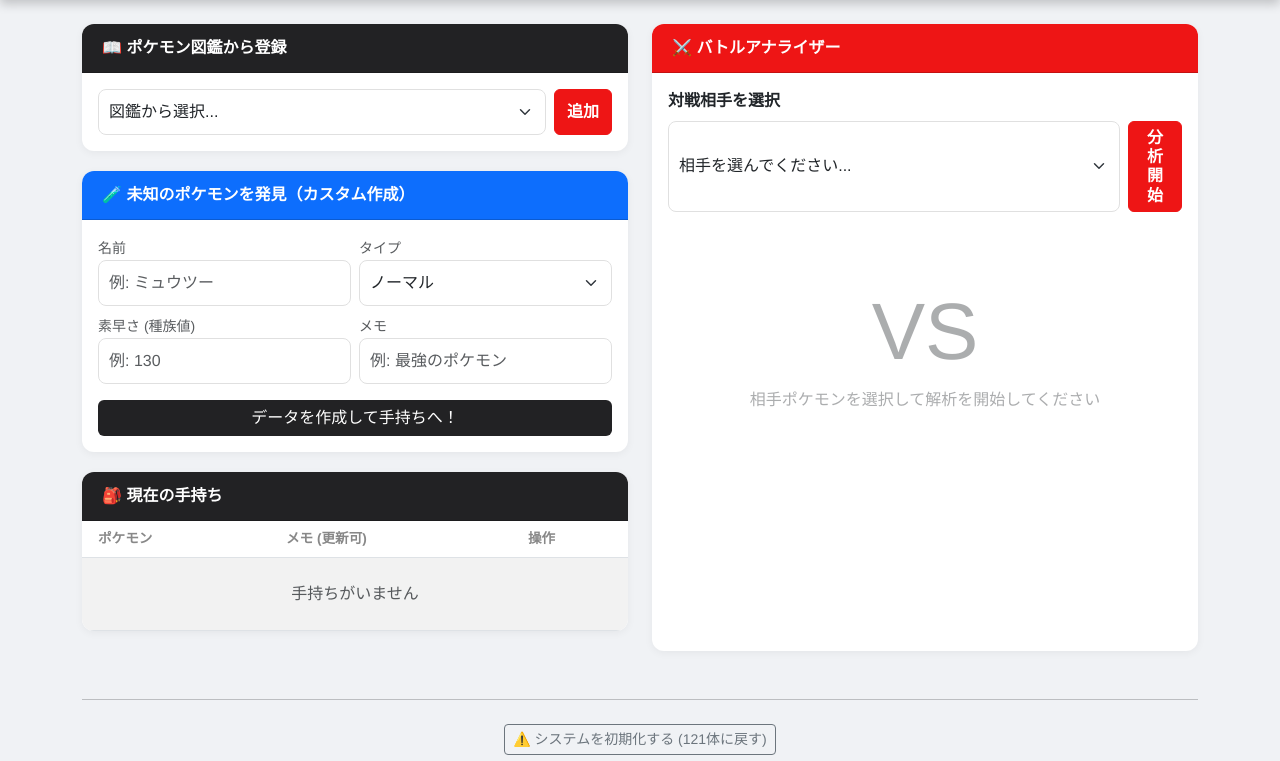
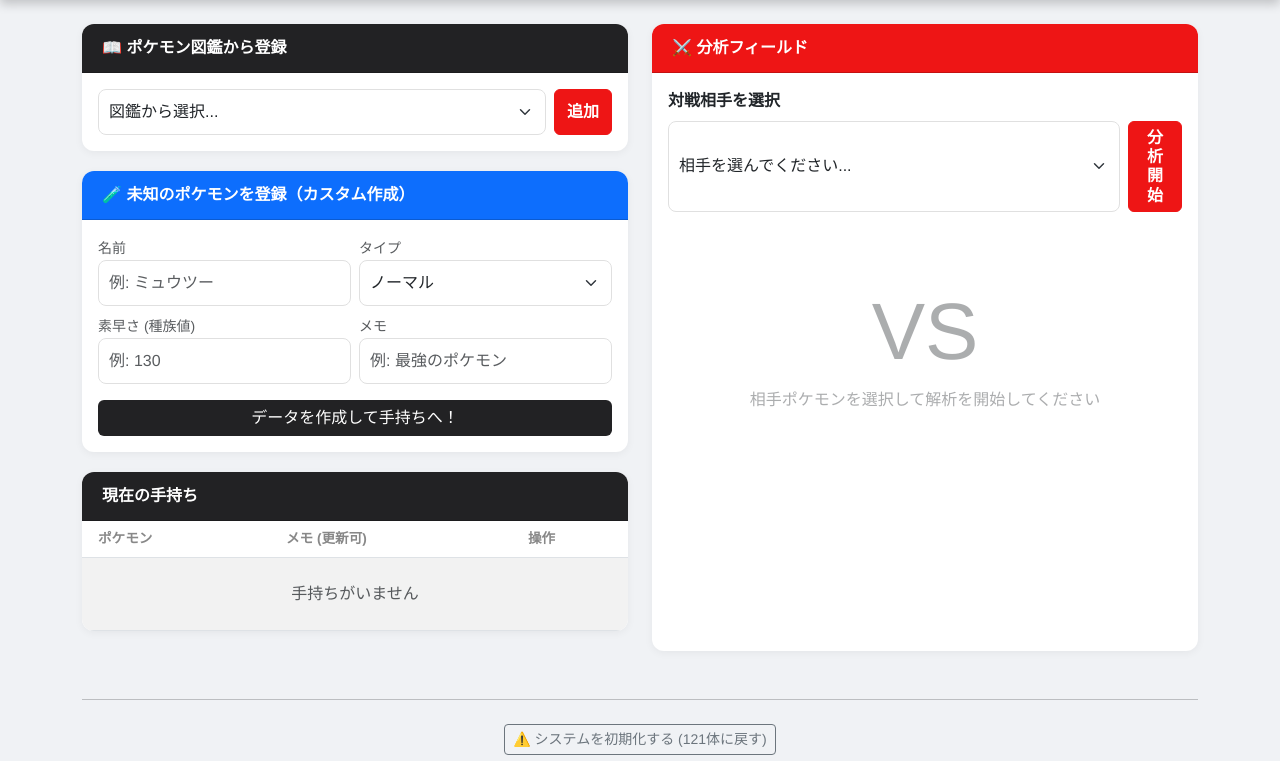
Before and after one commit to marimarimo0228/pokemon-test, a Flask app: page / in a window 1280 px wide. Shown: the part 78-839 px from the top of the page. Run offline with Flask 3, Linux system fonts and the light colour scheme; data comes from the database, SQL or seed files in the repository.

Commit message:
Update index.html

```diff
--- a/templates/index.html
+++ b/templates/index.html
@@ -96,7 +96,7 @@
             </div>
 
             <div class="card border-primary">
-                <div class="card-header bg-primary text-white">🧪 未知のポケモンを発見（カスタム作成）</div>
+                <div class="card-header bg-primary text-white">🧪 未知のポケモンを登録（カスタム作成）</div>
                 <div class="card-body">
                     <form action="/add_custom" method="POST">
                         <div class="row g-2 mb-2">
@@ -129,7 +129,7 @@
             </div>
 
             <div class="card">
-                <div class="card-header">🎒 現在の手持ち</div>
+                <div class="card-header">現在の手持ち</div>
                 <div class="card-body p-0">
                     <div class="table-responsive">
                         <table class="table table-custom table-striped mb-0">
@@ -172,7 +172,7 @@
 
         <div class="col-lg-6">
             <div class="card h-100">
-                <div class="card-header red-theme">⚔️ バトルアナライザー</div>
+                <div class="card-header red-theme">⚔️ 分析フィールド</div>
                 <div class="card-body">
                     <label class="form-label fw-bold">対戦相手を選択</label>
                     <form action="/" method="GET" class="d-flex gap-2 mb-4">
@@ -197,7 +197,7 @@
                     </div>
 
                     {% if results %}
-                        <h5 class="mt-4 mb-3 fw-bold text-danger">推奨ポケモン (等倍以上)</h5>
+                        <h5 class="mt-4 mb-3 fw-bold text-danger">推奨ポケモン (1倍以上)</h5>
                         <div class="list-group mb-4">
                         {% for p_master, user_p, eff_value in results %}
                             {% if eff_value >= 1.0 %}
```
